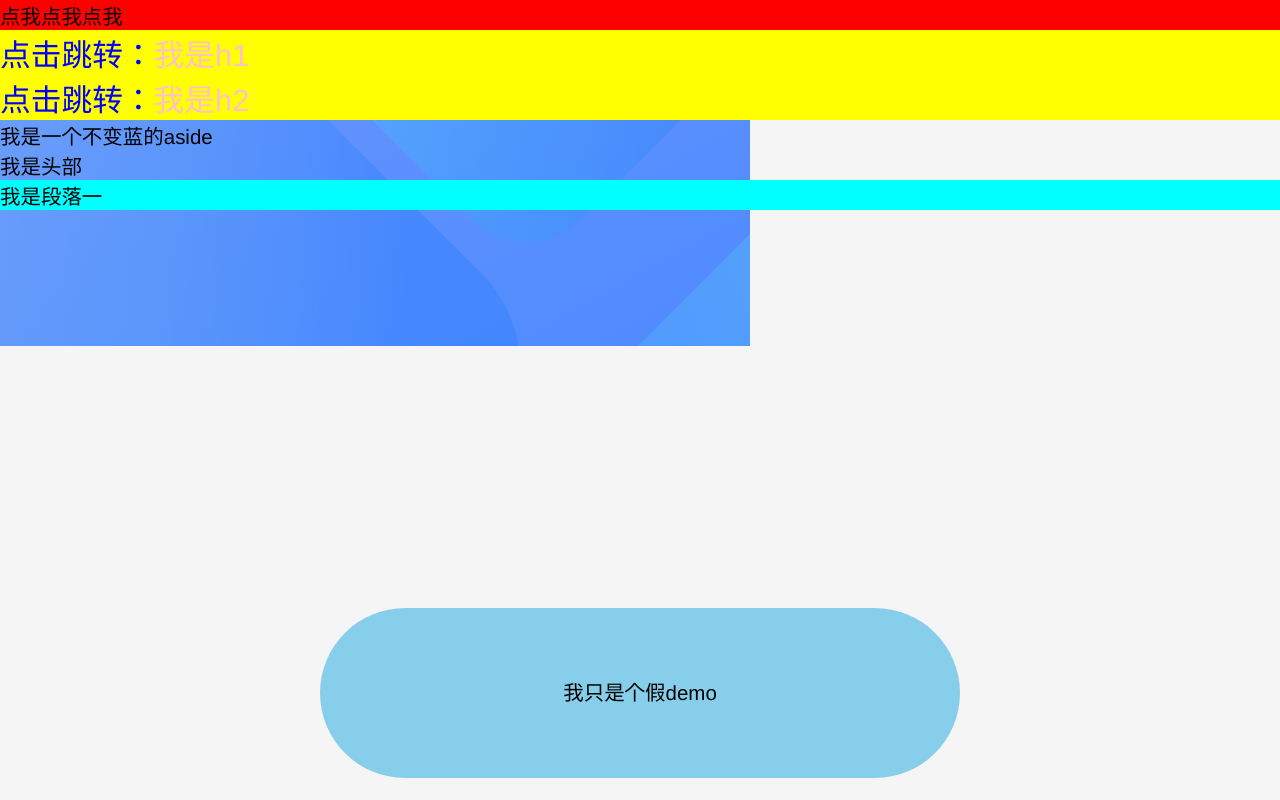
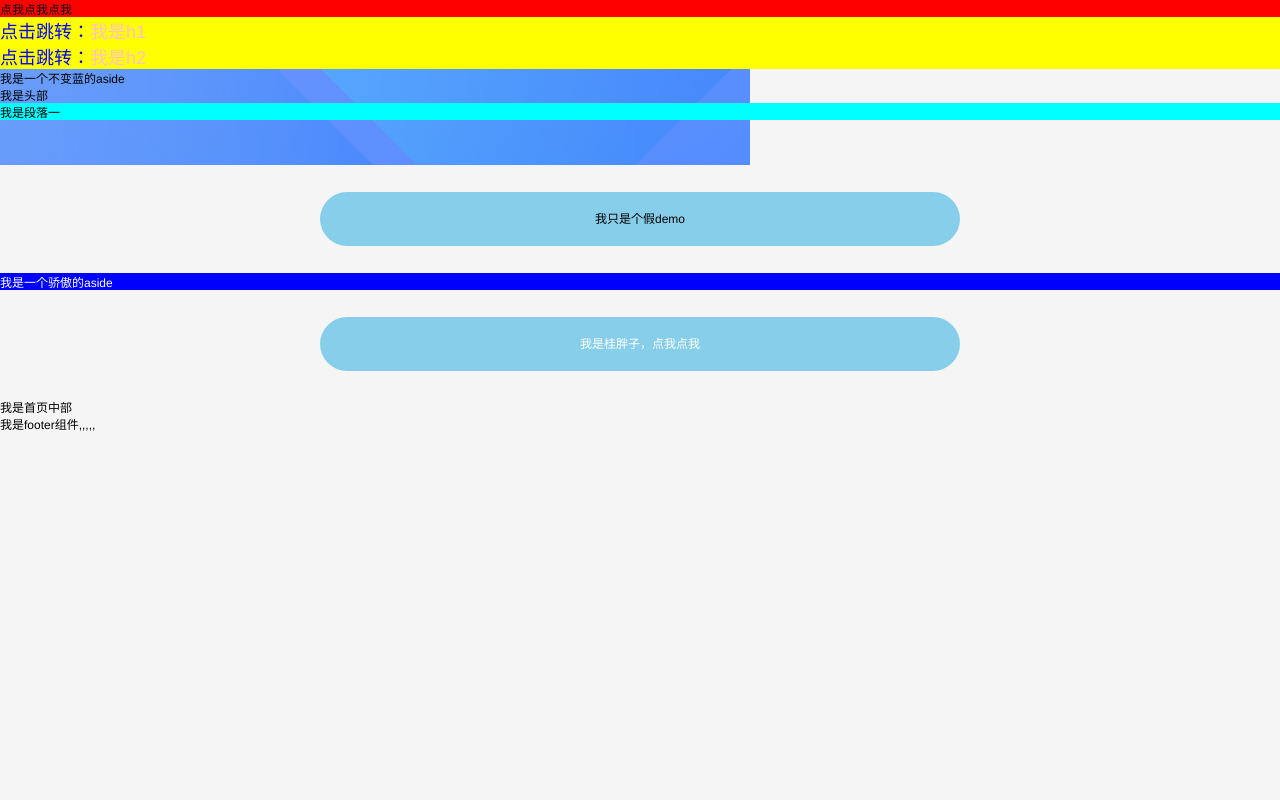
Before and after one commit to ultra-string/ultra-strong, an Angular app: page / in a window 1280 px wide. Shown: the top 800 px of the page. Built offline with nearby package versions, Linux system fonts and the light colour scheme.

Commit message:
style(ALL): 设置rem样式，练习使用scss

```diff
--- /dev/null
+++ b/src/assets/css/reset.css
@@ -0,0 +1,102 @@
+[v-cloak] {
+    display: none !important;
+  }
+  /* 清除默认样式 */
+  body,h1,h2,h3,h4,h5,h6,p,ol,ul,dl,dt,dd,input,textarea{
+      padding:0;
+      margin:0;
+  }
+  body {
+      padding-top: constant(safe-area-inset-top);
+      padding-left: constant(safe-area-inset-left);
+      padding-right: constant(safe-area-inset-right);
+      padding-bottom: constant(safe-area-inset-bottom);
+  }
+  h1,h2,h3,h4,h5,h6{
+    font-weight:normal;
+  }
+  li{
+      list-style:none;
+  }
+  a{
+      text-decoration:none;
+      color:#666;
+  }
+  img{
+      vertical-align:top;
+      border:none;
+  }
+  div,input,textarea{
+      border:none;
+      outline:none;
+      background:none;
+      -webkit-appearance: none;
+      -webkit-tap-highlight-color: rgba(0,0,0,0);
+  }
+  textarea{
+      resize:none;
+  }
+  body{
+      width: 100%;
+      height: 100%;
+      font-size:0.12rem;
+  }
+  .w{
+      width:7.2rem;
+      margin:0 auto;
+  }
+  .clearfix:after{
+      content:'';
+      display:block;
+      clear:both;
+  }
+  .fl{
+      float:left;
+  }
+  .fr{
+      float:right;
+  }
+  i{
+    font-style: normal;
+  }
+  /* 以下是字体和css公共设置 */
+  html {
+    font-family: "PingFangSC-Medium", "Helvetica Neue", "Helvetica", "Hiragino Sans GB", "Microsoft YaHei", Arial, sans-serif;
+    -webkit-text-size-adjust: 100%;
+    -ms-text-size-adjust: 100%;
+    width: 100%;
+    height: 100%;
+    position: relative;
+  }
+  body {
+    width: 100%;
+    height: 100%;
+    background-color: rgba(245, 245, 245, 1);
+    position: relative;
+  }
+  .swiper-pagination-bullet {
+    width: 70px;
+    height: 5px;
+    border-radius: 0;
+  }
+  #entry {
+    width: 100%;
+    height: 100%;
+    z-index: 200;
+    position: relative;
+  }
+  #entryAdv {
+    display: none;
+  }
+  #entryTim {
+    position: fixed;
+    width: 2.2rem;
+    line-height: 0.68rem;
+    font-size: 0.32rem;
+    z-index: 400;
+    text-align: center;
+    border-radius: 2rem;
+    top: 0.5rem;
+    right: 0.5rem;
+    border: 1px solid #ccc;
+  }
```
Also changed, not shown: src/index.html (+14 -11 lines).
